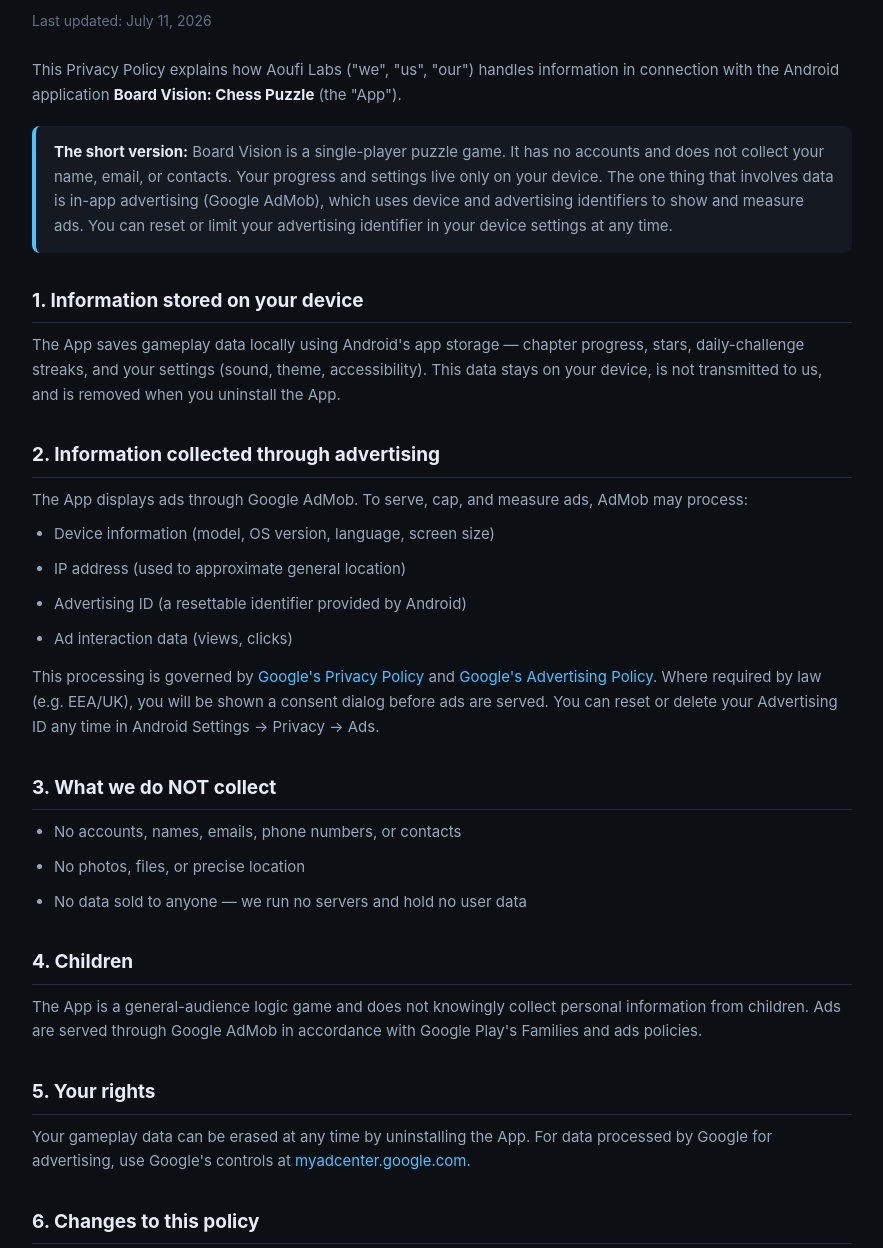
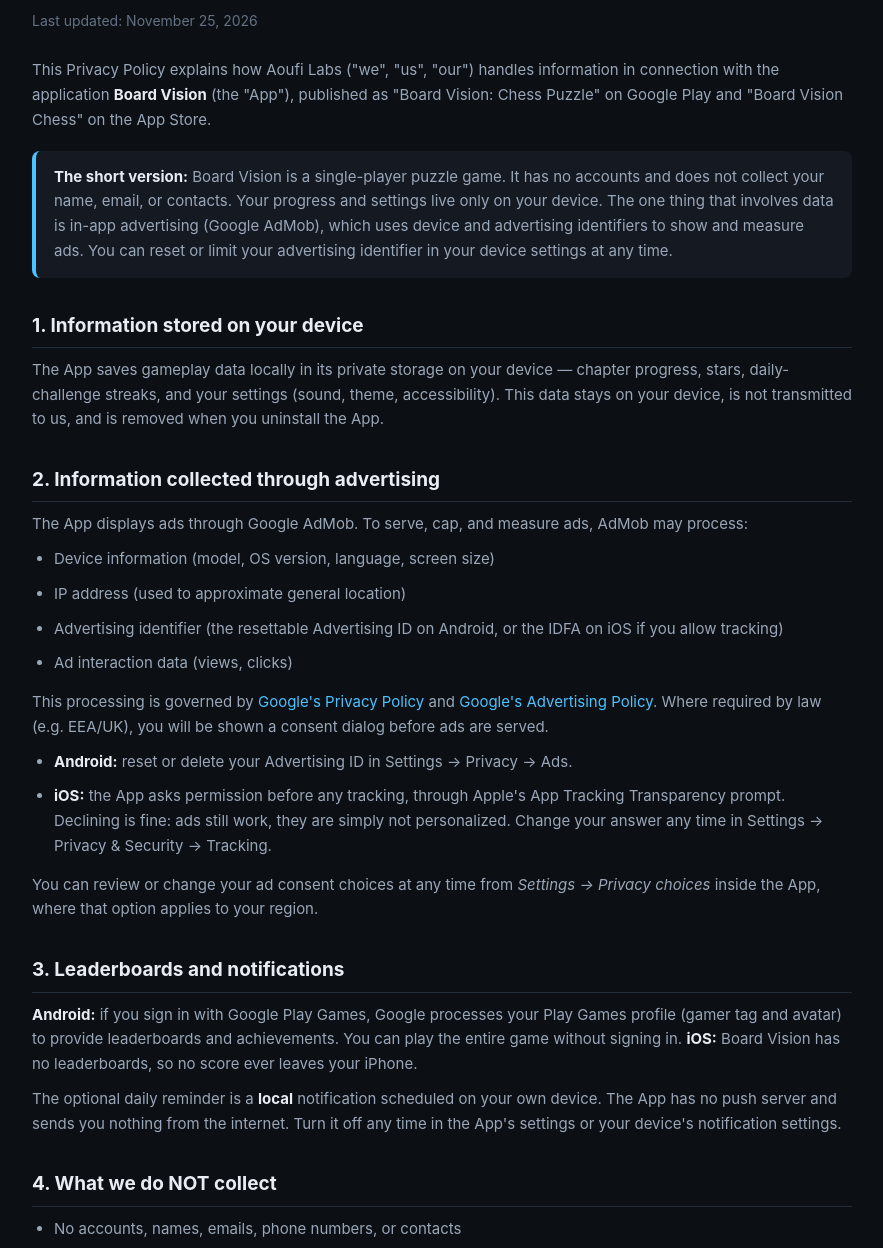
Before and after one commit to asm7ouli-beep/asm7ouli-beep.github.io, a plain HTML site: page boardvision/privacy.html in a window 1280 px wide. Shown: the part 144-1392 px from the top of the page, without its empty margins (198-1081 px from the left). Drawn offline with Linux system fonts and the light colour scheme.

Commit message:
Board Vision: privacy policy and pages for the iOS release
The privacy policy now covers iOS: Apple's tracking prompt, the IDFA,
in-app privacy choices, no leaderboards on iPhone and the local-only
reminder. Support and terms pages say Android and iPhone.

Co-Authored-By: Claude Opus 5.5 <noreply@anthropic.com>

```diff
--- a/boardvision/privacy.html
+++ b/boardvision/privacy.html
@@ -19,11 +19,12 @@
   </header>
 
   <h1>Board Vision — Privacy Policy</h1>
-  <p class="updated">Last updated: July 11, 2026</p>
+  <p class="updated">Last updated: November 25, 2026</p>
 
   <p>This Privacy Policy explains how Aoufi Labs ("we", "us", "our") handles information
-  in connection with the Android application <strong>Board Vision: Chess Puzzle</strong>
-  (the "App").</p>
+  in connection with the application <strong>Board Vision</strong> (the "App"),
+  published as "Board Vision: Chess Puzzle" on Google Play and "Board Vision Chess" on
+  the App Store.</p>
 
   <div class="callout">
     <strong>The short version:</strong> Board Vision is a single-player puzzle game.
@@ -35,7 +36,7 @@
   </div>
 
   <h2>1. Information stored on your device</h2>
-  <p>The App saves gameplay data locally using Android's app storage — chapter progress,
+  <p>The App saves gameplay data locally in its private storage on your device — chapter progress,
   stars, daily-challenge streaks, and your settings (sound, theme, accessibility). This
   data stays on your device, is not transmitted to us, and is removed when you uninstall
   the App.</p>
@@ -46,38 +47,58 @@
   <ul>
     <li>Device information (model, OS version, language, screen size)</li>
     <li>IP address (used to approximate general location)</li>
-    <li>Advertising ID (a resettable identifier provided by Android)</li>
+    <li>Advertising identifier (the resettable Advertising ID on Android, or the IDFA on
+    iOS if you allow tracking)</li>
     <li>Ad interaction data (views, clicks)</li>
   </ul>
   <p>This processing is governed by
   <a href="https://policies.google.com/privacy">Google's Privacy Policy</a> and
   <a href="https://policies.google.com/technologies/ads">Google's Advertising Policy</a>.
   Where required by law (e.g. EEA/UK), you will be shown a consent dialog before ads
-  are served. You can reset or delete your Advertising ID any time in
-  Android Settings → Privacy → Ads.</p>
+  are served.</p>
+  <ul>
+    <li><strong>Android:</strong> reset or delete your Advertising ID in
+    Settings → Privacy → Ads.</li>
+    <li><strong>iOS:</strong> the App asks permission before any tracking, through
+    Apple's App Tracking Transparency prompt. Declining is fine: ads still work, they
+    are simply not personalized. Change your answer any time in
+    Settings → Privacy &amp; Security → Tracking.</li>
+  </ul>
+  <p>You can review or change your ad consent choices at any time from
+  <em>Settings → Privacy choices</em> inside the App, where that option applies to
+  your region.</p>
 
-  <h2>3. What we do NOT collect</h2>
+  <h2>3. Leaderboards and notifications</h2>
+  <p><strong>Android:</strong> if you sign in with Google Play Games, Google processes
+  your Play Games profile (gamer tag and avatar) to provide leaderboards and
+  achievements. You can play the entire game without signing in.
+  <strong>iOS:</strong> Board Vision has no leaderboards, so no score ever leaves your
+  iPhone.</p>
+  <p>The optional daily reminder is a <strong>local</strong> notification scheduled on
+  your own device. The App has no push server and sends you nothing from the internet.
+  Turn it off any time in the App's settings or your device's notification settings.</p>
+
+  <h2>4. What we do NOT collect</h2>
   <ul>
     <li>No accounts, names, emails, phone numbers, or contacts</li>
     <li>No photos, files, or precise location</li>
     <li>No data sold to anyone — we run no servers and hold no user data</li>
   </ul>
 
-  <h2>4. Children</h2>
+  <h2>5. Children</h2>
   <p>The App is a general-audience logic game and does not knowingly collect personal
-  information from children. Ads are served through Google AdMob in accordance with
-  Google Play's Families and ads policies.</p>
+  information from children.</p>
 
-  <h2>5. Your rights</h2>
+  <h2>6. Your rights</h2>
   <p>Your gameplay data can be erased at any time by uninstalling the App. For data
   processed by Google for advertising, use Google's controls at
   <a href="https://myadcenter.google.com">myadcenter.google.com</a>.</p>
 
-  <h2>6. Changes to this policy</h2>
+  <h2>7. Changes to this policy</h2>
   <p>If we change this policy, the new version will be posted at this address with an
   updated date above.</p>
 
-  <h2>7. Contact</h2>
+  <h2>8. Contact</h2>
   <p>Questions? Email <a href="mailto:andr.aoufi.riadh@gmail.com">andr.aoufi.riadh@gmail.com</a>.</p>
 
   <footer class="site-footer">
```
Also changed, not shown: boardvision/index.html (+1 -1 lines), boardvision/terms.html (+5 -5 lines).
